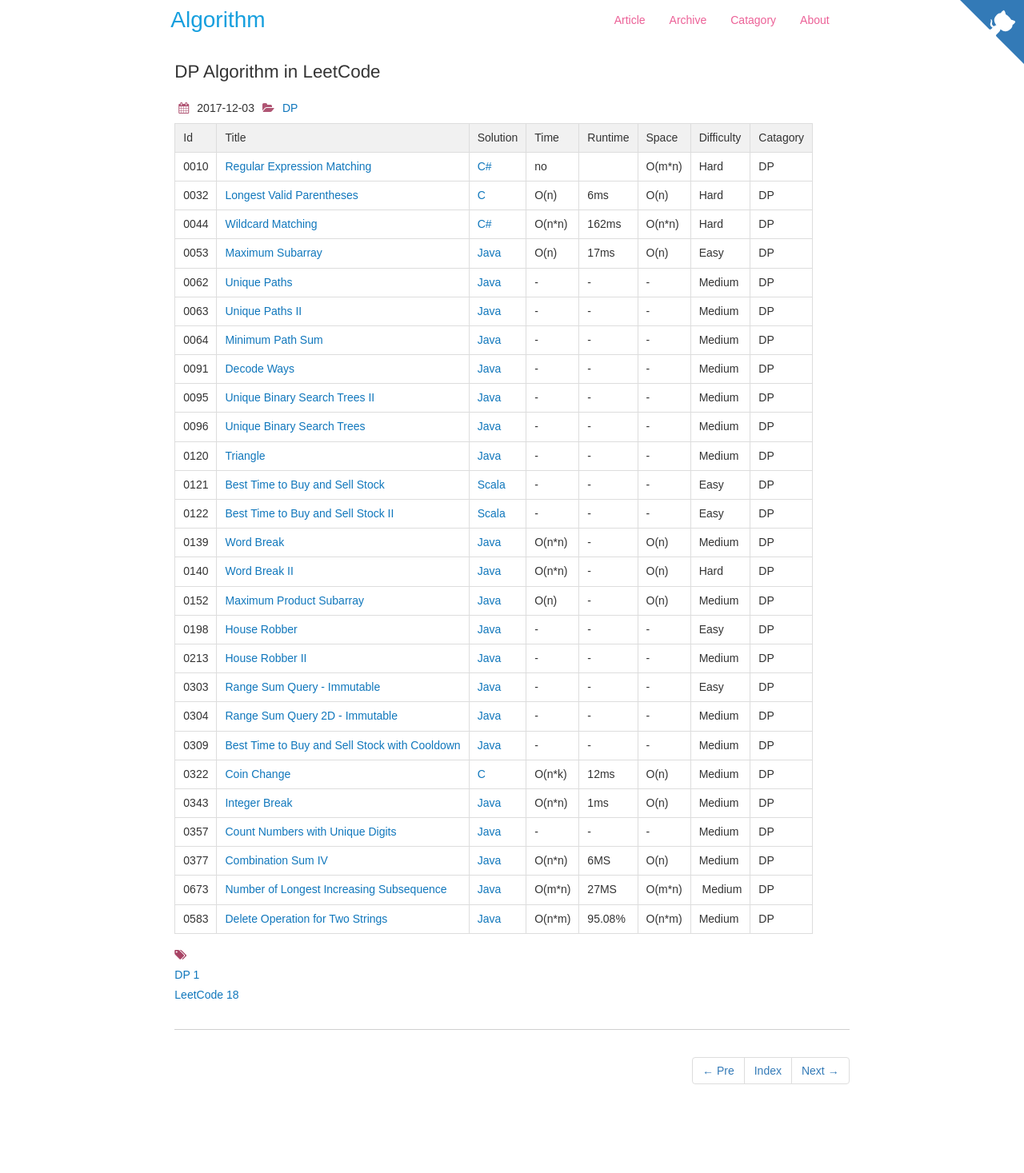
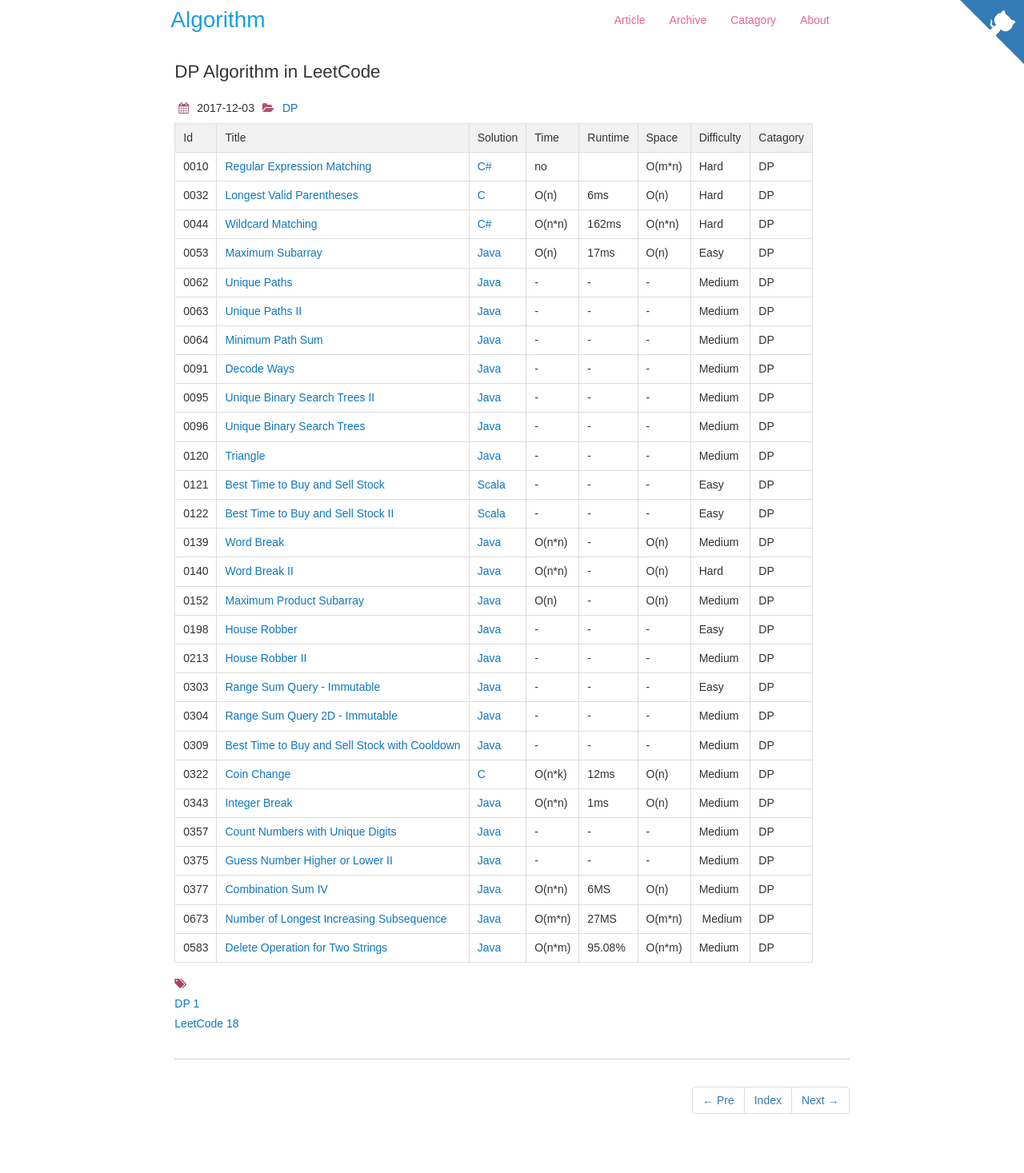
Before and after one commit to dunso/algorithm, a Jekyll site: the page built from docs/_posts/2017-12-03-DP.md, in a window 1280 px wide. Shown: the whole page at 80% size. Built offline with Jekyll 4.4.1, drawn with Linux system fonts in a browser that asks for light colours; nearby versions of some CDN libraries; before the commit the page ends 1430 px from its top, so only the background shows below that.

Commit message:
Add index of LeetCode0375.java to docs

```diff
--- a/docs/_posts/2017-12-03-DP.md
+++ b/docs/_posts/2017-12-03-DP.md
@@ -36,6 +36,7 @@
 |0322|[Coin Change](https://leetcode.com/problems/coin-change/) | [C](https://e.srl/leetcode-322/)  | O(n\*k) |12ms| O(n)  |  Medium |DP|
 |0343|[Integer Break](https://leetcode.com/problems/integer-break/) | [Java](https://e.srl/leetcode-343/)  | O(n\*n) |1ms| O(n)  |  Medium |DP|
 |0357|[Count Numbers with Unique Digits](https://leetcode.com/problems/count-numbers-with-unique-digits/) | [Java](https://e.srl/leetcode-357/)  |-|-|-|  Medium |DP|
+|0375|[Guess Number Higher or Lower II](https://leetcode.com/problems/guess-number-higher-or-lower-ii/) | [Java](https://e.srl/leetcode-375/) | -|-|-|  Medium |DP|
 |0377|[Combination Sum IV](https://leetcode.com/problems/combination-sum-iv/) | [Java](https://e.srl/leetcode-377/)  | O(n\*n) |6MS| O(n)  |  Medium |DP|
 |0673|[Number of Longest Increasing Subsequence](https://leetcode.com/problems/number-of-longest-increasing-subsequence/) | [Java](https://e.srl/leetcode-673/)  | O(m\*n) |27MS| O(m\*n)  |  Medium |DP|
 |0583|[Delete Operation for Two Strings](https://leetcode.com/problems/delete-operation-for-two-strings)| [Java](https://e.srl/leetcode-58/)  | O(n\*m) |95.08%| O(n\*m)  |  Medium |DP |
```
